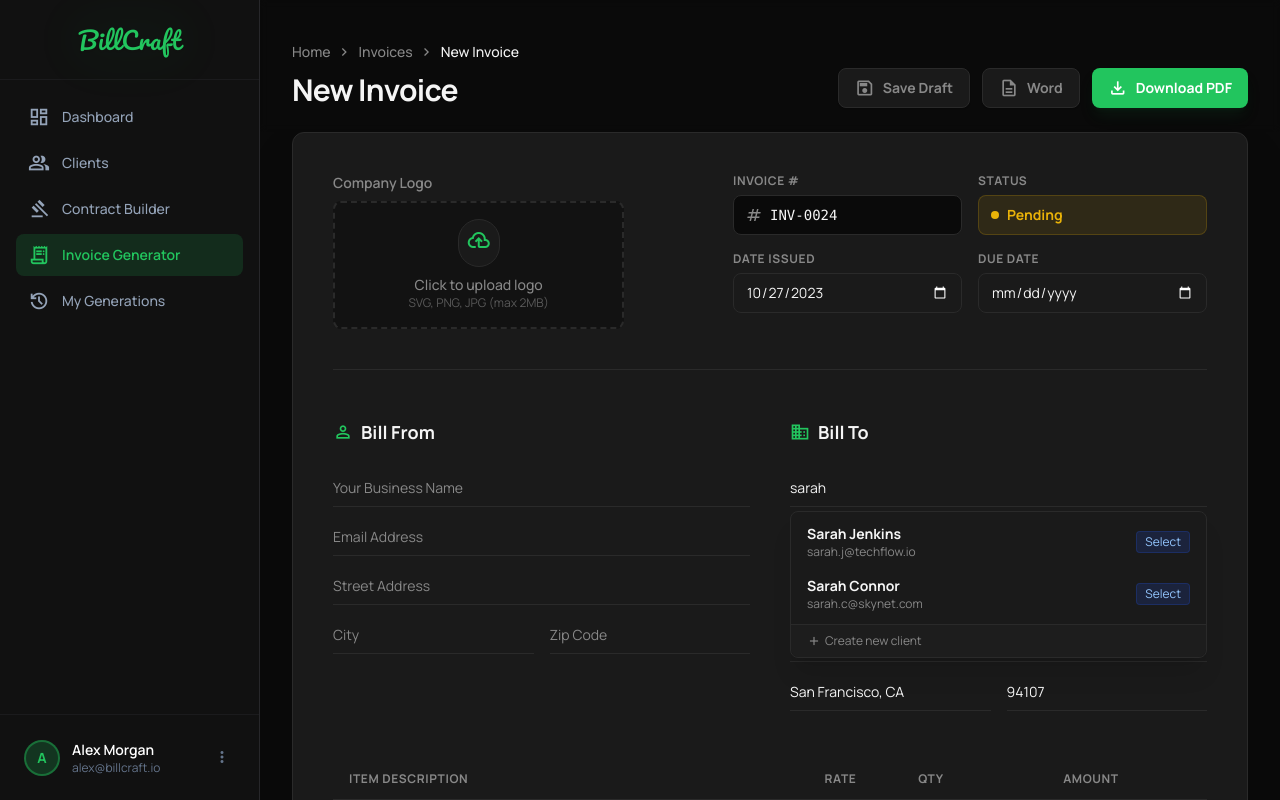
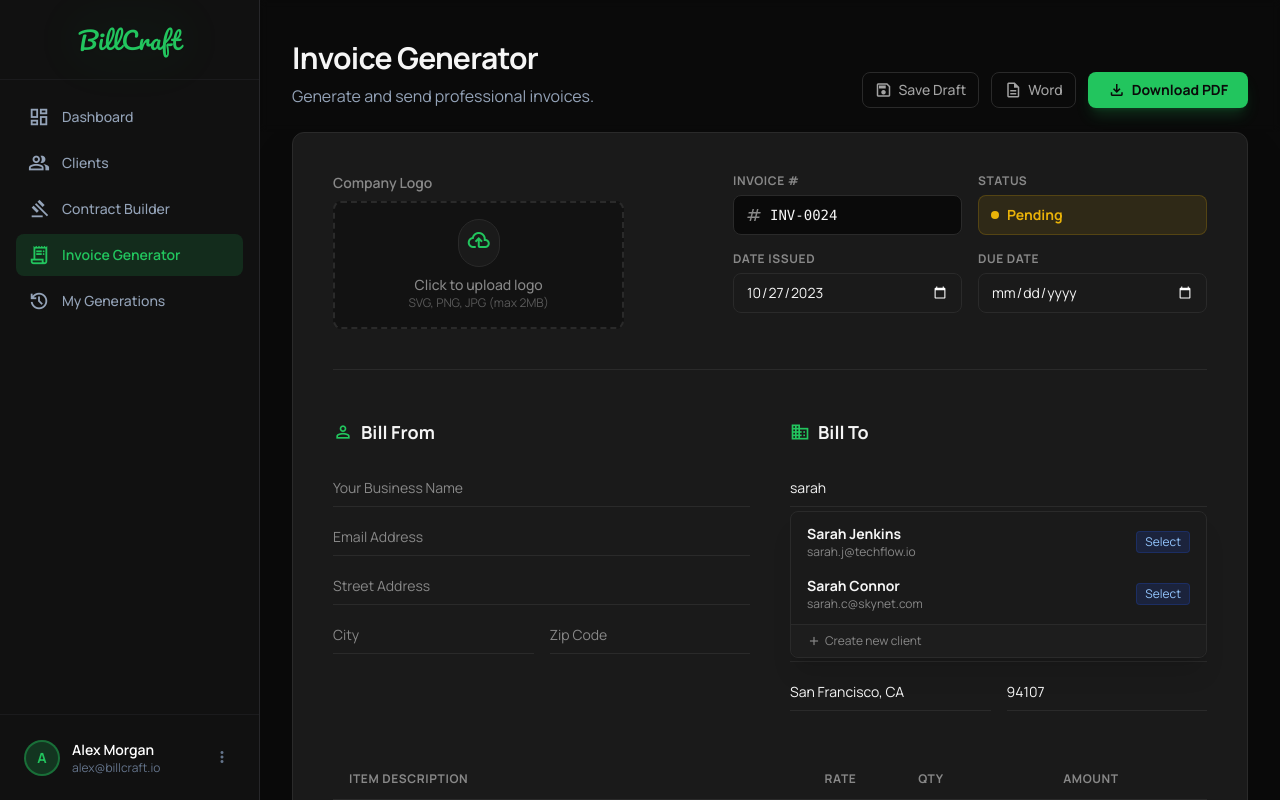
Before and after one commit to MerLin027/BillCraft, a React (Vite) app in the folder frontend/: page /invoice-generator in a window 1280 px wide. Built offline with nearby package versions, Linux system fonts and the light colour scheme.

Commit message:
Update pages and styles

```diff
--- a/frontend/src/index.css
+++ b/frontend/src/index.css
@@ -1,6 +1,10 @@
 @tailwind base;
 @tailwind components;
 @tailwind utilities;
+
+html, body {
+  background-color: #0a0a0a;
+}
 
 * {
   font-family: 'Manrope', sans-serif;
--- a/frontend/src/pages/HomeScreen.jsx
+++ b/frontend/src/pages/HomeScreen.jsx
@@ -6,6 +6,12 @@ export default function HomeScreen() {
   const navigate = useNavigate()
   const { user, clients, generations, setIntendedDestination } = useApp()
   const [clock, setClock] = useState('--:--:--')
+  const [fading, setFading] = useState(false)
+
+  function navigateWithFade(path) {
+    setFading(true)
+    setTimeout(() => navigate(path), 220)
+  }
 
   useEffect(() => {
     function updateClock() {
@@ -21,7 +27,14 @@ export default function HomeScreen() {
   }, [])
 
   return (
-    <div className="bg-[#0a0a0a] text-[#f5f5f5] h-screen overflow-hidden flex flex-col font-display antialiased">
+    <div className="bg-[#0a0a0a] h-screen overflow-hidden">
+      <div
+        className="text-[#f5f5f5] h-full flex flex-col font-display antialiased"
+        style={{
+          opacity: fading ? 0 : 1,
+          transition: 'opacity 220ms ease-in-out',
+        }}
+      >
 
       {/* Header */}
       <header className="w-full flex items-center justify-between px-6 py-3 md:px-10 border-b border-[#22c55e]/10 bg-[#0a0a0a]/50 backdrop-blur-sm z-50">
@@ -33,7 +46,7 @@ export default function HomeScreen() {
         </div>
         <div className="flex items-center gap-4">
           <button
-            onClick={() => navigate('/login')}
+            onClick={() => navigateWithFade('/login')}
             className="group relative px-6 py-2 rounded-lg border border-[#22c55e] text-[#22c55e] bg-transparent hover:bg-[#22c55e] hover:text-white transition-all duration-300 ease-in-out font-bold text-sm tracking-wide overflow-hidden"
           >
             <span className="relative z-10">Login</span>
@@ -66,7 +79,7 @@ export default function HomeScreen() {
 
           {/* Contract card */}
           <button
-            onClick={() => { setIntendedDestination('/contract-builder'); navigate('/login') }}
+            onClick={() => { setIntendedDestination('/contract-builder'); navigateWithFade('/login') }}
             className="group flex flex-col items-start p-6 rounded-xl bg-[#171717] border border-white/10 hover:border-[#22c55e] transition-all duration-300 hover:shadow-[0_0_20px_rgba(34,197,94,0.15)] hover:-translate-y-1 text-left relative overflow-hidden"
           >
             <div className="absolute top-0 right-0 p-3 opacity-0 group-hover:opacity-100 transition-opacity duration-300 text-[#22c55e]">
@@ -85,7 +98,7 @@ export default function HomeScreen() {
 
           {/* Invoice card */}
           <button
-            onClick={() => { setIntendedDestination('/invoice-generator'); navigate('/login') }}
+            onClick={() => { setIntendedDestination('/invoice-generator'); navigateWithFade('/login') }}
             className="group flex flex-col items-start p-6 rounded-xl bg-[#171717] border border-white/10 hover:border-[#22c55e] transition-all duration-300 hover:shadow-[0_0_20px_rgba(34,197,94,0.15)] hover:-translate-y-1 text-left relative overflow-hidden"
           >
             <div className="absolute top-0 right-0 p-3 opacity-0 group-hover:opacity-100 transition-opacity duration-300 text-[#22c55e]">
@@ -120,6 +133,7 @@ export default function HomeScreen() {
         </div>
 
       </main>
+      </div>
     </div>
   )
 }
--- a/frontend/src/pages/InvoiceGenerator.jsx
+++ b/frontend/src/pages/InvoiceGenerator.jsx
@@ -94,33 +94,27 @@ export default function InvoiceGenerator() {
         {/* ── Header ── */}
         <header className="px-8 pt-10 pb-6 flex flex-col md:flex-row md:items-end justify-between gap-6 bg-[#0a0a0a]/80 backdrop-blur-sm sticky top-0 z-10 shrink-0">
           <div className="flex flex-col gap-2">
-            <div className="flex items-center gap-1.5 text-sm text-[#888888] font-medium">
-              <button onClick={() => navigate('/dashboard')} className="hover:text-[#22c55e] transition-colors">Home</button>
-              <span className="material-symbols-outlined text-base">chevron_right</span>
-              <button onClick={() => navigate('/invoice-generator')} className="hover:text-[#22c55e] transition-colors">Invoices</button>
-              <span className="material-symbols-outlined text-base">chevron_right</span>
-              <span className="text-[#f5f5f5]">New Invoice</span>
-            </div>
-            <h2 className="text-3xl font-bold tracking-tight text-[#f5f5f5]">New Invoice</h2>
+            <h2 className="text-3xl font-bold tracking-tight text-[#f5f5f5]">Invoice Generator</h2>
+            <p className="text-slate-400">Generate and send professional invoices.</p>
           </div>
-          <div className="flex flex-wrap gap-3 shrink-0">
-            <button className="flex items-center gap-2 px-4 h-10 rounded-lg bg-[#1a1a1a] border border-[#2a2a2a] text-[#888888] hover:text-[#f5f5f5] hover:border-[#22c55e]/50 transition-all text-sm font-bold shadow-sm">
-              <span className="material-symbols-outlined text-[20px]">save</span>
+          <div className="flex items-center gap-3 shrink-0">
+            <button className="flex items-center gap-1.5 rounded-lg h-9 px-3 border border-[#2a2a2a] text-[#a3a3a3] hover:text-white hover:border-[#3a3a3a] text-sm font-medium transition-colors bg-transparent">
+              <span className="material-symbols-outlined text-lg">save</span>
               <span>Save Draft</span>
             </button>
-            <button className="flex items-center gap-2 px-4 h-10 rounded-lg bg-[#1a1a1a] border border-[#2a2a2a] text-[#888888] hover:text-[#f5f5f5] hover:border-[#22c55e]/50 transition-all text-sm font-bold shadow-sm">
-              <span className="material-symbols-outlined text-[20px]">description</span>
+            <button className="flex items-center gap-1.5 rounded-lg h-9 px-3 border border-[#2a2a2a] text-[#a3a3a3] hover:text-white hover:border-[#3a3a3a] text-sm font-medium transition-colors bg-transparent">
+              <span className="material-symbols-outlined text-lg">description</span>
               <span>Word</span>
             </button>
-            <button className="flex items-center gap-2 px-4 h-10 rounded-lg bg-[#22c55e] hover:bg-green-600 text-white shadow-lg shadow-green-900/20 transition-all text-sm font-bold">
-              <span className="material-symbols-outlined text-[20px]">download</span>
+            <button className="flex items-center justify-center gap-1.5 rounded-lg h-9 px-5 bg-[#22c55e] text-[#0a0a0a] text-sm font-bold hover:bg-green-400 transition-colors shadow-lg shadow-[#22c55e]/20">
+              <span className="material-symbols-outlined text-lg">download</span>
               <span>Download PDF</span>
             </button>
           </div>
         </header>
 
         {/* ── Scrollable body ── */}
-        <main className="flex-1 overflow-y-auto px-8 pb-10 bg-[#0a0a0a]">
+        <main className="flex-1 overflow-y-auto no-scrollbar px-8 pb-10 bg-[#0a0a0a]">
           <div className="max-w-[1000px] mx-auto pb-20">
 
             {/* ── Main card ── */}
--- a/frontend/src/pages/LoginScreen.jsx
+++ b/frontend/src/pages/LoginScreen.jsx
@@ -1,4 +1,4 @@
-import { useState } from 'react'
+import { useState, useEffect } from 'react'
 import { useNavigate } from 'react-router-dom'
 import { useApp } from '../context/AppContext'
 
@@ -11,10 +11,21 @@ export default function LoginScreen() {
   const [remember, setRemember] = useState(false)
   const [showPassword, setShowPassword] = useState(false)
   const [exiting, setExiting] = useState(false)
+  const [visible, setVisible] = useState(false)
+
+  useEffect(() => {
+    const t = setTimeout(() => setVisible(true), 10)
+    return () => clearTimeout(t)
+  }, [])
 
   function navigateTo(path) {
     setExiting(true)
     setTimeout(() => navigate(path), 300)
+  }
+
+  function navigateWithFade(path) {
+    setVisible(false)
+    setTimeout(() => navigate(path), 220)
   }
 
   function handleLogin(e) {
@@ -22,11 +33,18 @@ export default function LoginScreen() {
     login()
     const destination = intendedDestination || '/dashboard'
     setIntendedDestination(null)
-    navigate(destination)
+    navigateWithFade(destination)
   }
 
   return (
-    <div className="bg-[#0a0a0a] text-[#f5f5f5] font-display h-screen overflow-hidden flex flex-col antialiased">
+    <div className="bg-[#0a0a0a] h-screen overflow-hidden">
+      <div
+        className="text-[#f5f5f5] font-display h-full flex flex-col antialiased"
+        style={{
+          opacity: visible ? 1 : 0,
+          transition: 'opacity 220ms ease-in-out',
+        }}
+      >
       <div className="flex flex-col lg:flex-row h-full w-full overflow-hidden">
 
         {/* Left decorative panel — desktop only */}
@@ -46,7 +64,7 @@ export default function LoginScreen() {
             <div className="absolute -inset-6 bg-[#22c55e]/10 rounded-full blur-2xl opacity-30 pointer-events-none" />
             <h1
               className="font-cursive text-3xl text-[#22c55e] tracking-wide relative z-10 drop-shadow-sm cursor-pointer hover:opacity-80 transition-opacity duration-200"
-              onClick={() => navigate('/home')}
+              onClick={() => navigateWithFade('/home')}
             >
               BillCraft
             </h1>
@@ -217,7 +235,7 @@ export default function LoginScreen() {
               Don't have an account?
               <button
                 type="button"
-                onClick={() => navigateTo('/signup')}
+                onClick={() => navigateWithFade('/signup')}
                 className="text-[#22c55e] hover:text-[#22c55e]/80 font-bold ml-1 transition-colors"
               >
                 Sign Up
@@ -229,6 +247,7 @@ export default function LoginScreen() {
         </div>
 
       </div>
+      </div>
     </div>
   )
 }
--- a/frontend/src/pages/SignUpScreen.jsx
+++ b/frontend/src/pages/SignUpScreen.jsx
@@ -1,4 +1,4 @@
-import { useState } from 'react'
+import { useState, useEffect } from 'react'
 import { useNavigate } from 'react-router-dom'
 import { useApp } from '../context/AppContext'
 
@@ -13,22 +13,37 @@ export default function SignUpScreen() {
   const [showPassword, setShowPassword] = useState(false)
   const [showConfirmPassword, setShowConfirmPassword] = useState(false)
   const [exiting, setExiting] = useState(false)
+  const [visible, setVisible] = useState(false)
+
+  useEffect(() => {
+    const t = setTimeout(() => setVisible(true), 10)
+    return () => clearTimeout(t)
+  }, [])
 
   function navigateTo(path) {
     setExiting(true)
     setTimeout(() => navigate(path), 300)
   }
 
+  function navigateWithFade(path) {
+    setVisible(false)
+    setTimeout(() => navigate(path), 220)
+  }
+
   function handleSignUp(e) {
     e.preventDefault()
-    login()
-    const destination = intendedDestination || '/dashboard'
-    setIntendedDestination(null)
-    navigate(destination)
+    navigateWithFade('/login')
   }
 
   return (
-    <div className="bg-[#0a0a0a] text-[#f5f5f5] font-display h-screen overflow-hidden flex flex-col antialiased">
+    <div className="bg-[#0a0a0a] h-screen overflow-hidden">
+      <div
+        className="text-[#f5f5f5] font-display h-full flex flex-col antialiased"
+        style={{
+          opacity: visible ? 1 : 0,
+          transition: 'opacity 220ms ease-in-out',
+        }}
+      >
       <div className="flex flex-col lg:flex-row h-full w-full overflow-hidden">
 
         {/* Left decorative panel — desktop only */}
@@ -48,7 +63,7 @@ export default function SignUpScreen() {
             <div className="absolute -inset-6 bg-[#22c55e]/10 rounded-full blur-2xl opacity-30 pointer-events-none" />
             <h1
               className="font-cursive text-3xl text-[#22c55e] tracking-wide relative z-10 drop-shadow-sm cursor-pointer hover:opacity-80 transition-opacity duration-200"
-              onClick={() => navigate('/home')}
+              onClick={() => navigateWithFade('/home')}
             >
               BillCraft
             </h1>
@@ -239,7 +254,7 @@ export default function SignUpScreen() {
               Already have an account?
               <button
                 type="button"
-                onClick={() => navigateTo('/login')}
+                onClick={() => navigateWithFade('/login')}
                 className="text-[#22c55e] hover:text-[#22c55e]/80 font-bold ml-1 transition-colors"
               >
                 Log In
@@ -251,6 +266,7 @@ export default function SignUpScreen() {
         </div>
 
       </div>
+      </div>
     </div>
   )
 }
```
